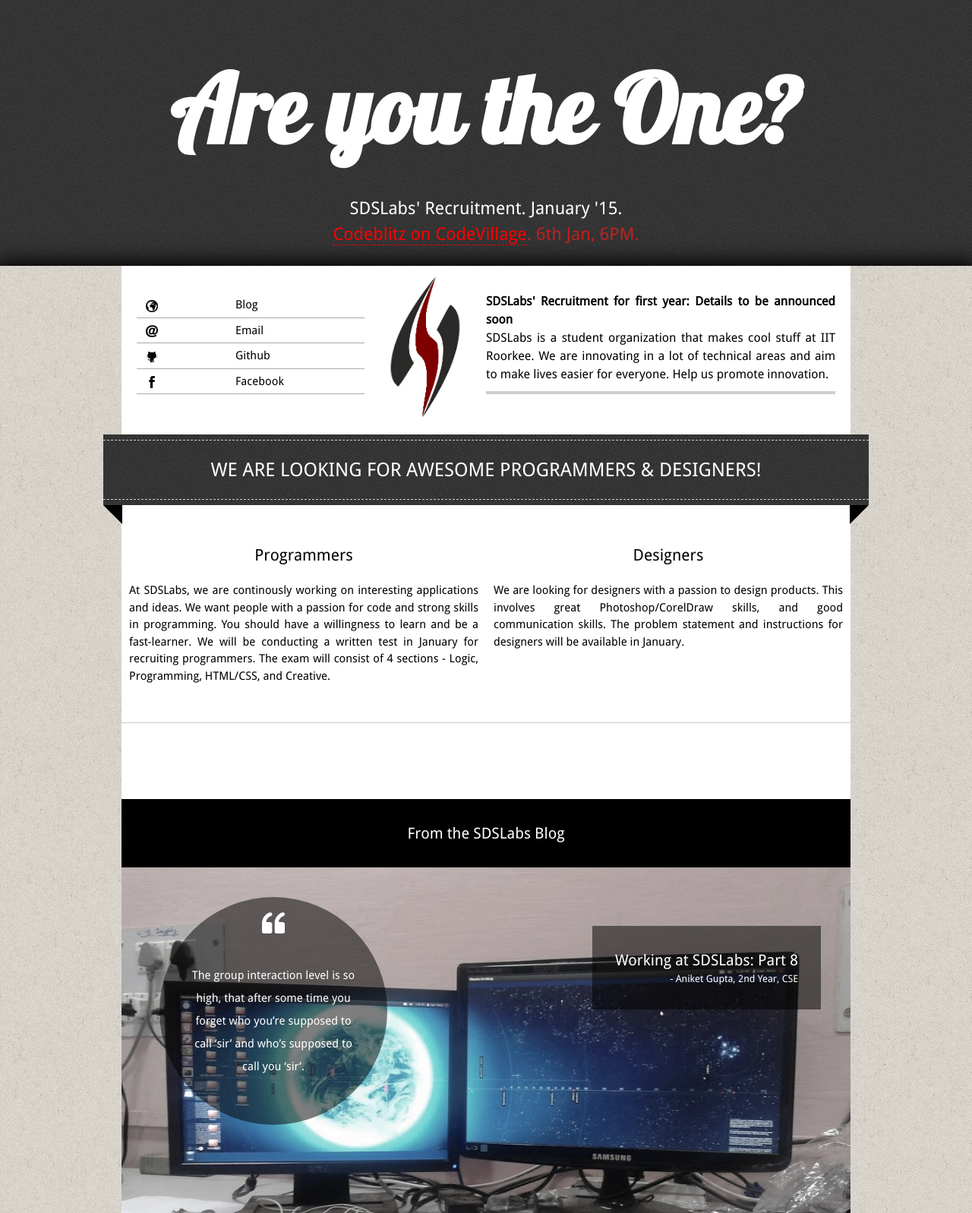
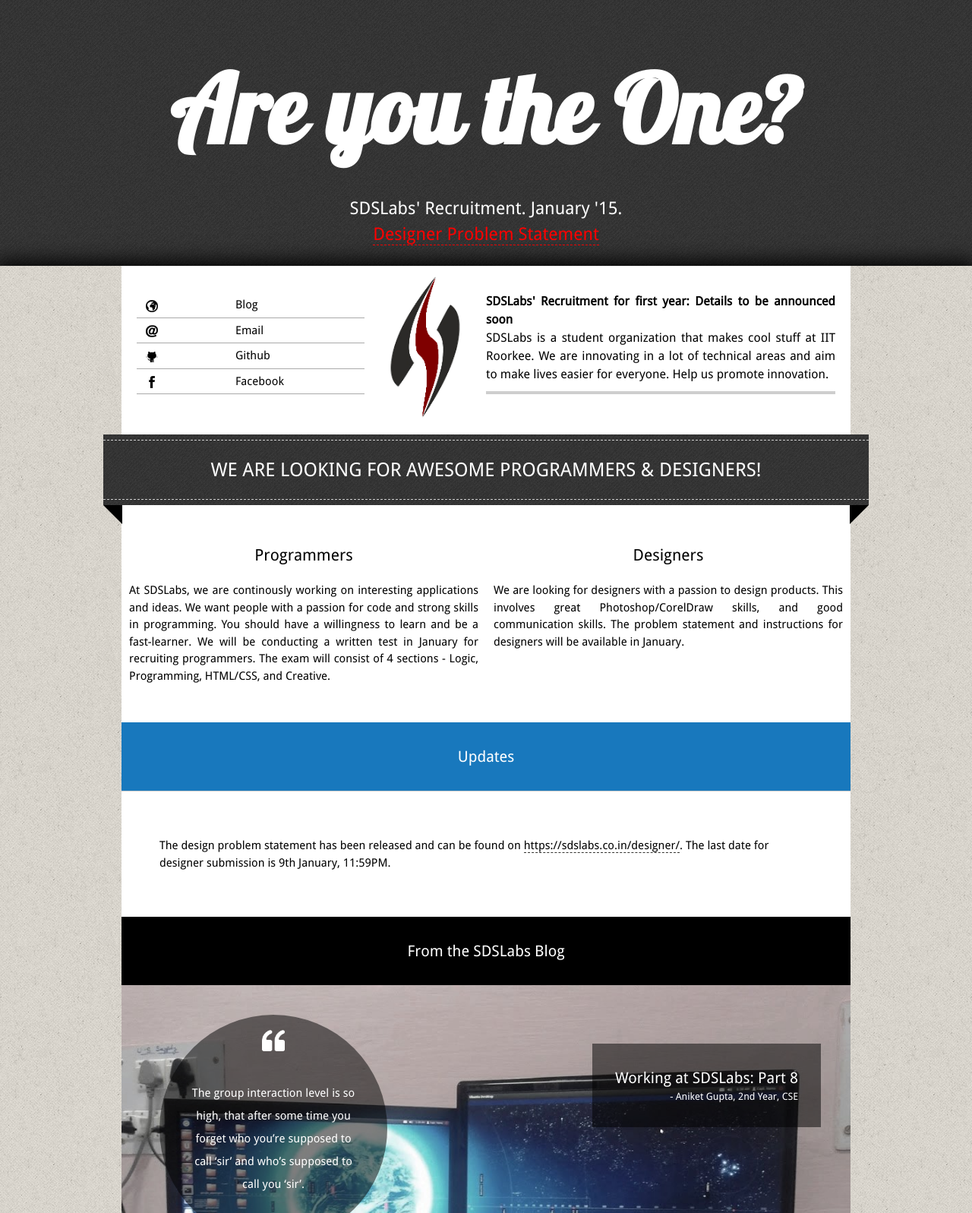
Before and after one commit to sdslabs/join, a plain HTML site: page index.html in a window 1280 px wide. Shown: the top 1597 px of the page at 76% size. Drawn offline with Linux system fonts and the light colour scheme.

Commit message:
Adds notification for design problem statement. Removes endgame and n00bCTF posters to improve page load speed.

```diff
--- a/index.html
+++ b/index.html
@@ -25,7 +25,7 @@
             <div class="dates">
                 <h2 class="white">
                     SDSLabs' Recruitment. January '15.<br>
-                   <span class="current"> <a href="//codevillage.sdslabs.co.in">Codeblitz on CodeVillage</a>. 6th Jan, 6PM.</span>
+                   <span class="current"><a href="https://sdslabs.co.in/designer">Designer Problem Statement</a></span>
                 </h2>
             </div>
         </header>
@@ -75,14 +75,16 @@
                         good communication skills. The problem statement and instructions for designers will be available in January.
                     </p>
                 </div>
-    <!--                 <div class="clear"></div>
-                    <div class="grid_12 divider blue updates-div" id="updates">
-                        <div class="divider-head">Updates</div>
-                    </div>
- -->
+                <div class="clear"></div>
+                <div class="grid_12 divider blue updates-div" id="updates">
+                    <div class="divider-head">Updates</div>
+                </div>
                 <div class="clear "></div><hr>
                 <div class="grid_12 update-item">
                     <div class="grid_11 update-description">
+                    <p>
+                        The design problem statement has been released and can be found on <a href="https://sdslabs.co.in/designer/">https://sdslabs.co.in/designer/</a>. The last date for designer submission is 9th January, 11:59PM.
+                    </p>
                     </div>
                 </div>
                 <div class="clear"></div>
@@ -187,12 +189,12 @@
                 </div>
                 <div class="clear"></div>
                 <div class="grid_12 poster-div">
-                    <span class="poster-item">
+<!--                     <span class="poster-item">
                         <a href="img/2015_n00bCTF.png" target="_blank"><img src="img/2015_n00bCTF.png" alt="n00bCTF" width="600"></a>
                     </span>
                     <span class="poster-item">
                         <a href="img/endgame.jpg" target="_blank"><img src="img/endgame.jpg" alt="Endgame" width="600"></a>
-                    </span>
+                    </span> -->
                     <br><br>
                     <span class="poster-item">
                         <a href="img/2015_teaser2.jpg" target="_blank"><img src="img/2015_teaser2.jpg" alt="Teaser-2" width="600" ></a>
```
